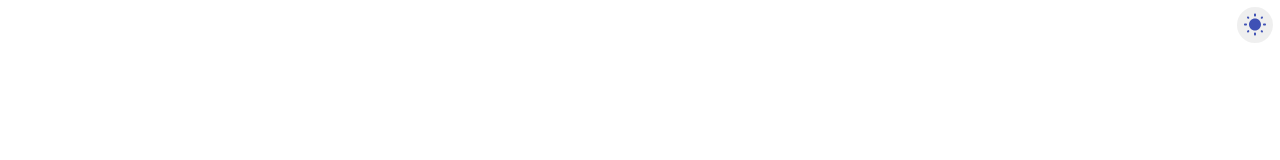
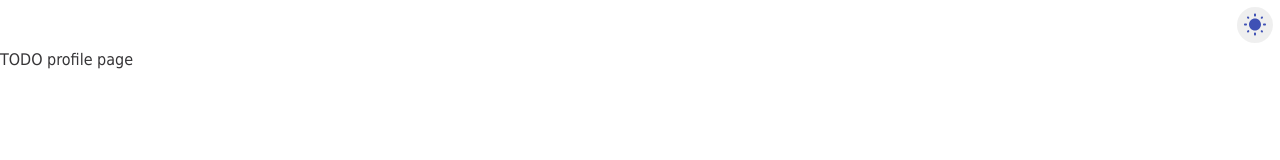
Before and after one commit to watermellon2018/scenarioNet, a React (Create React App) app in the folder frontEnd/: page /my-profile in a window 1280 px wide. Shown: the top 160 px of the page. Built offline with nearby package versions, Linux system fonts and the light colour scheme.

Commit message:
страница профиля пустышка

```diff
--- a/frontEnd/src/App.tsx
+++ b/frontEnd/src/App.tsx
@@ -11,6 +11,7 @@ import {
 import MainPage from './pages/main';
 import MenuPage from './pages/menu';
 import CreateScenarioPage from './pages/createScenario';
+import MyProfilePage from './pages/profile';
 
 
 function App() {
@@ -58,6 +59,10 @@ function App() {
           <Route path='/login'>
             <div>Login</div>
           </Route>
+
+          <Route path='/my-profile'>
+            <MyProfilePage />
+          </Route>
         </div>
       </>
     </ThemeProvider>
--- a/frontEnd/src/pages/menu/index.tsx
+++ b/frontEnd/src/pages/menu/index.tsx
@@ -14,11 +14,12 @@ import WButtonGroup from '../../components/groupButton';
 
 const MenuPage = () => {
 
+    const history = useHistory();
 
 
 
-    const handleRegistation = () => {
-        // history.push('/registration');
+    const handleProfile = () => {
+        history.push('/my-profile');
     }
 
     return (
@@ -34,7 +35,11 @@ const MenuPage = () => {
 
             <WButton icon={<VideoLibraryIcon />} title='Моя библиотека' />
 
-            <WButton icon={<PersonIcon color='primary' />} title='Мой профиль' />
+            <WButton
+                icon={<PersonIcon color='primary' />}
+                title='Мой профиль'
+                onClick={handleProfile}
+            />
 
             <WButton icon={<HelpOutlineIcon />} title='Тут что-то будет' />
 
--- /dev/null
+++ b/frontEnd/src/pages/profile/index.tsx
@@ -0,0 +1,12 @@
+import React, { useState, useEffect } from 'react';
+
+
+const MyProfilePage = () => {
+
+    return (
+        <div>TODO profile page</div>
+
+    );
+};
+
+export default MyProfilePage;
```
